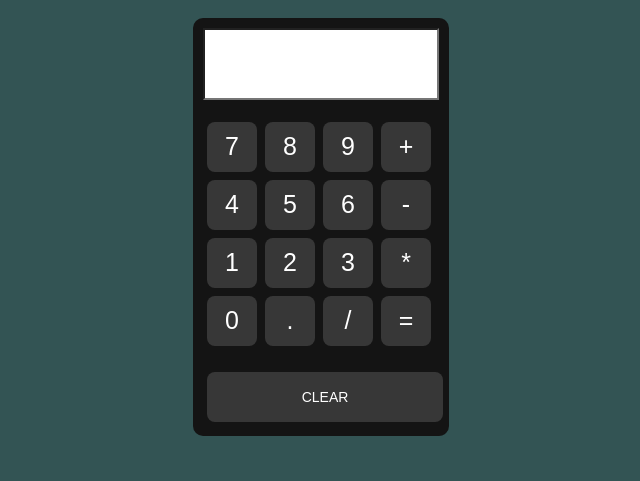
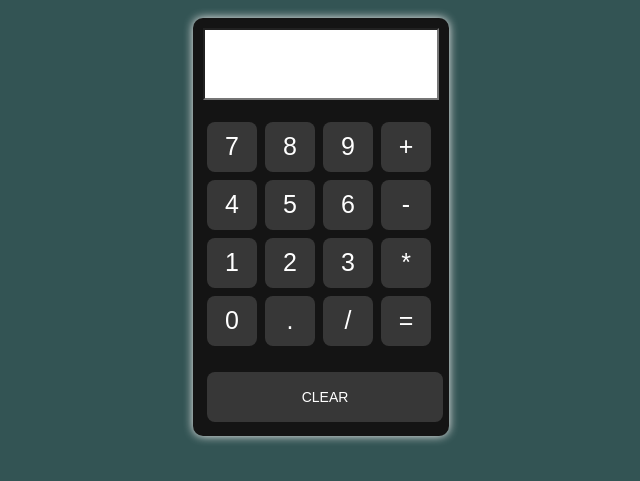
Before and after one commit to Musrihub/calculator, a plain HTML site: page index.html in a window 1280 px wide. Shown: the part 221-702 px from the top of the page, without its empty margins (319-959 px from the left). Drawn offline with Linux system fonts and the light colour scheme.

Commit message:
modified style.css

```diff
--- a/style.css
+++ b/style.css
@@ -16,7 +16,7 @@ h1 {
   padding: 10px;
   border-radius: 10px;
   border: none;
-
+  box-shadow: 0 0 10px rgb(248, 244, 244);
 }
 
 .screen {
@@ -49,7 +49,6 @@ button:hover {
   background-color: rgb(136, 129, 129);
 }
 
-
 #equals {
   background-color: rgba(211, 211, 211, 0.185);
 }
@@ -60,7 +59,7 @@ button:hover {
 
 #clear {
   width: 100%;
-    background-color:rgba(211, 211, 211, 0.185);
+  background-color: rgba(211, 211, 211, 0.185);
   font-size: 14px;
 }
 
```
Lines whose indentation alone changed are shown as unchanged.
